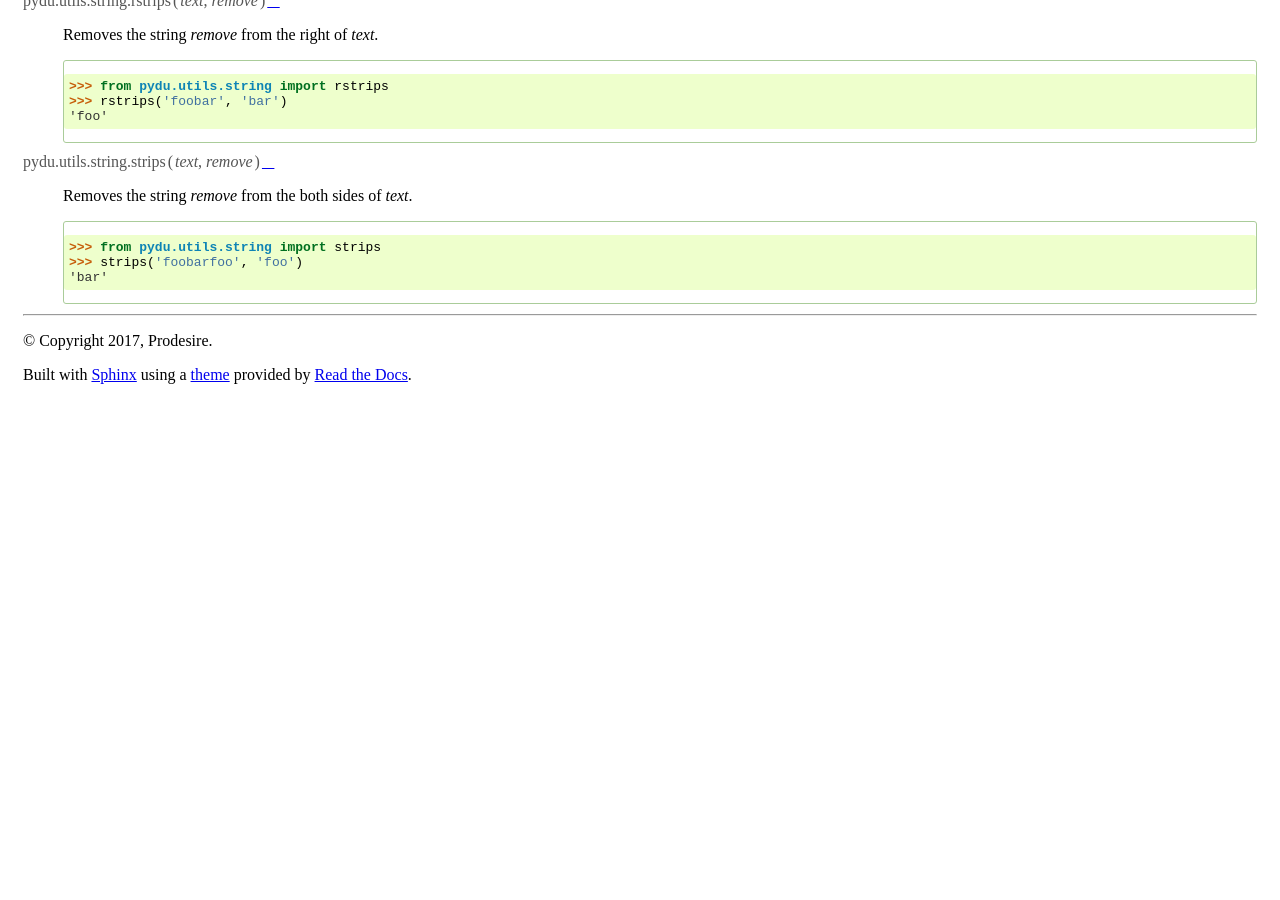
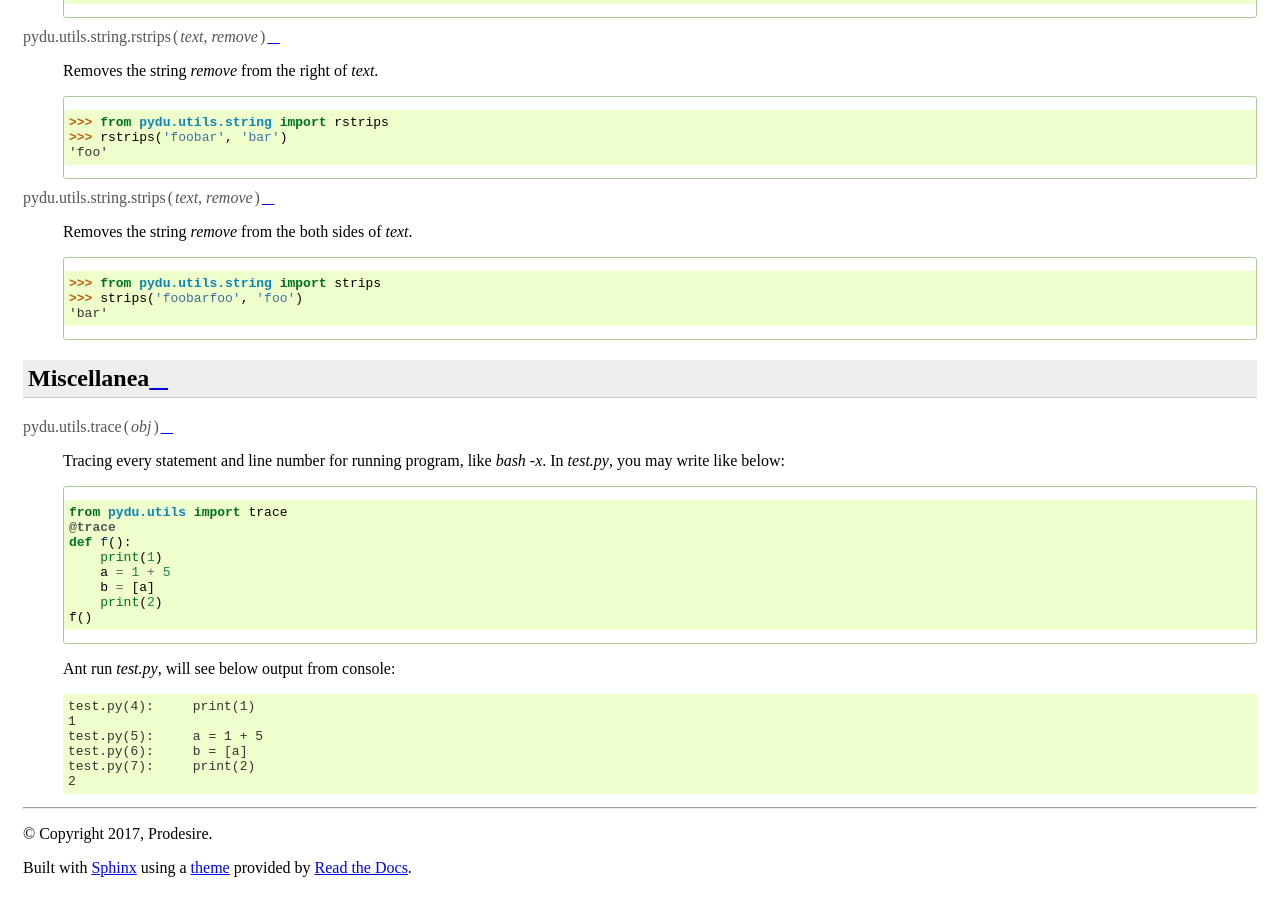
Before and after one commit to flaggo/pydu, a Sphinx documentation site: the page built from docs/index.rst, in a window 1280 px wide and 900 px high, scrolled down 3466 px. Built offline with Sphinx 7.4.7 and the Read the Docs theme 2.0.0, drawn with Linux system fonts in a browser that asks for light colours; comment, search, counter and statistics services are not loaded; before the commit the page ends 3873 px from its top, so only the background shows below that; some of the changed text lies outside the part shown.

Commit message:
add doc for trace

```diff
--- a/docs/index.rst
+++ b/docs/index.rst
@@ -185,3 +185,34 @@ String
     >>> from pydu.utils.string import strips
     >>> strips('foobarfoo', 'foo')
     'bar'
+
+
+Miscellanea
+-----------
+
+.. function:: pydu.utils.trace(obj)
+
+  Tracing every statement and line number for running program, like `bash -x`.
+  In `test.py`, you may write like below:
+
+  .. code-block:: python
+
+    from pydu.utils import trace
+    @trace
+    def f():
+        print(1)
+        a = 1 + 5
+        b = [a]
+        print(2)
+    f()
+
+  Ant run `test.py`, will see below output from console:
+
+  .. code-block:: console
+
+    test.py(4):     print(1)
+    1
+    test.py(5):     a = 1 + 5
+    test.py(6):     b = [a]
+    test.py(7):     print(2)
+    2
```
